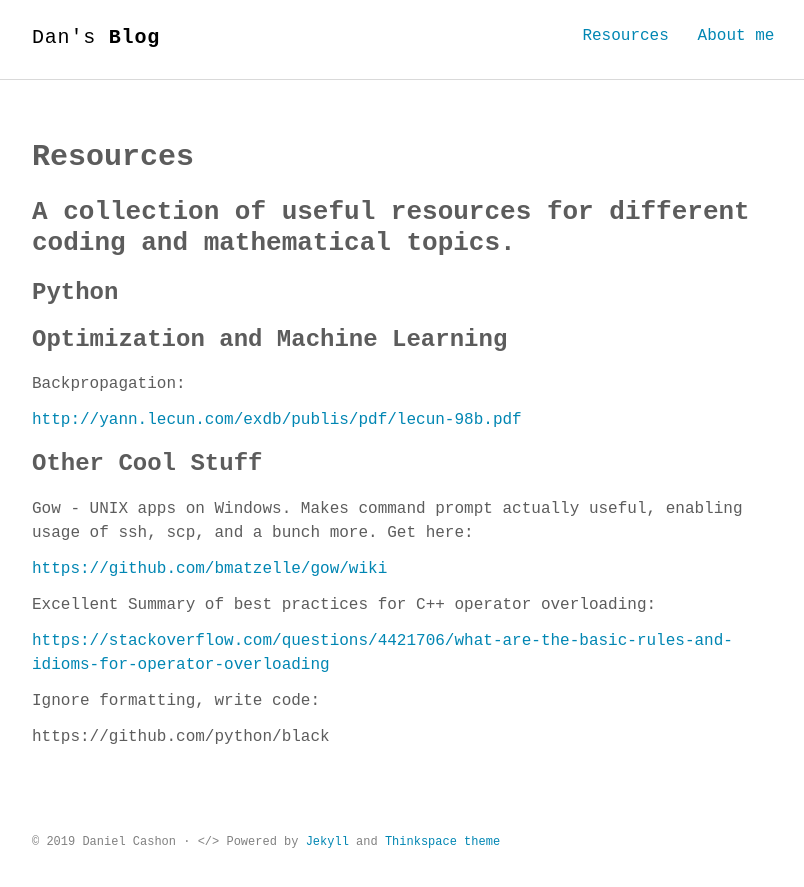
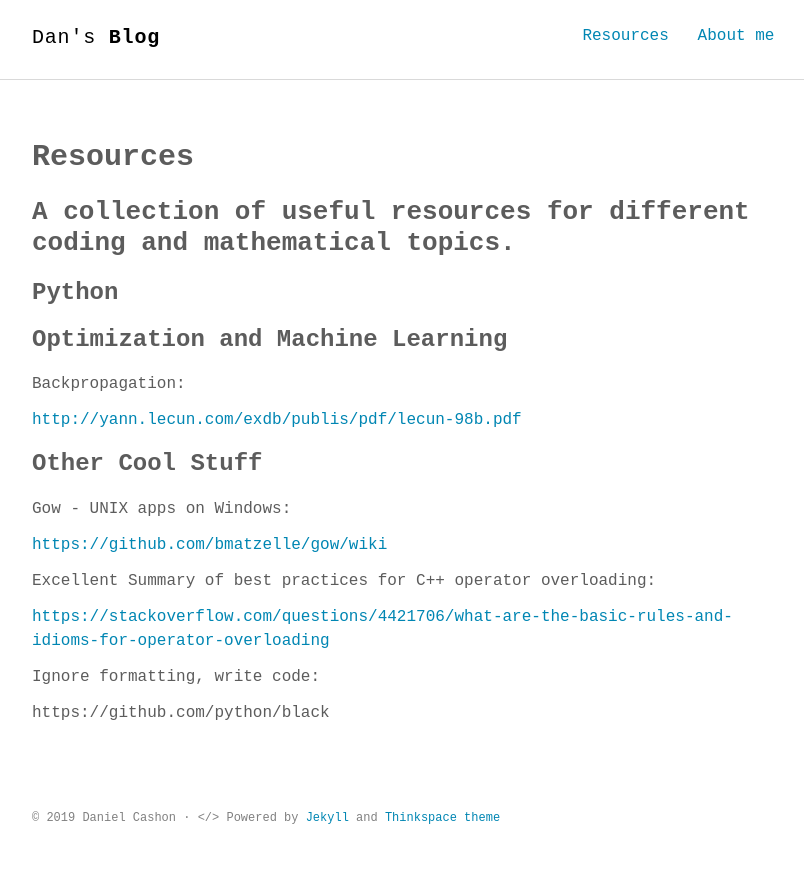
Before and after one commit to dcashon/dcashon.github.io, a Jekyll site: the page built from useful.md, in a window 1280 px wide. Shown: the top 887 px of the page, without its empty margins (232-1036 px from the left). Built offline with Jekyll 4.4.1, drawn with Linux system fonts in a browser that asks for light colours; some web fonts are replaced.

Commit message:
Update useful.md

```diff
--- a/useful.md
+++ b/useful.md
@@ -18,8 +18,7 @@ Backpropagation:
 
 
 ### Other Cool Stuff
-Gow - UNIX apps on Windows. Makes command prompt actually useful, enabling usage of ssh, scp, and a bunch more.
-Get here:
+Gow - UNIX apps on Windows:
 
 <https://github.com/bmatzelle/gow/wiki>
 
```
